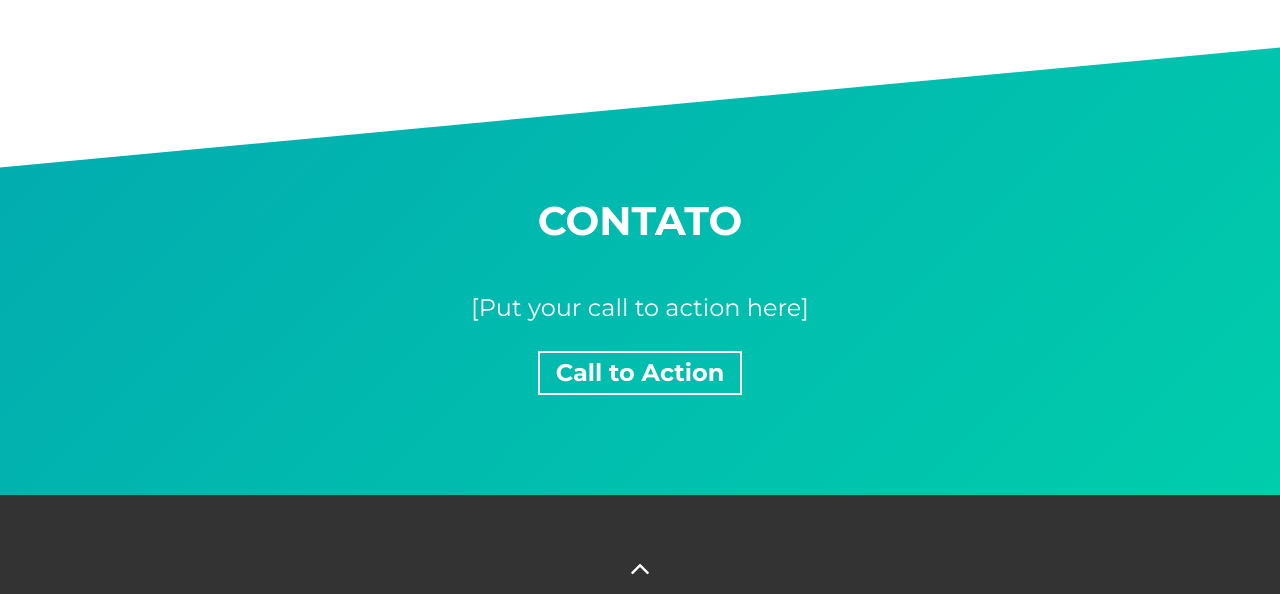
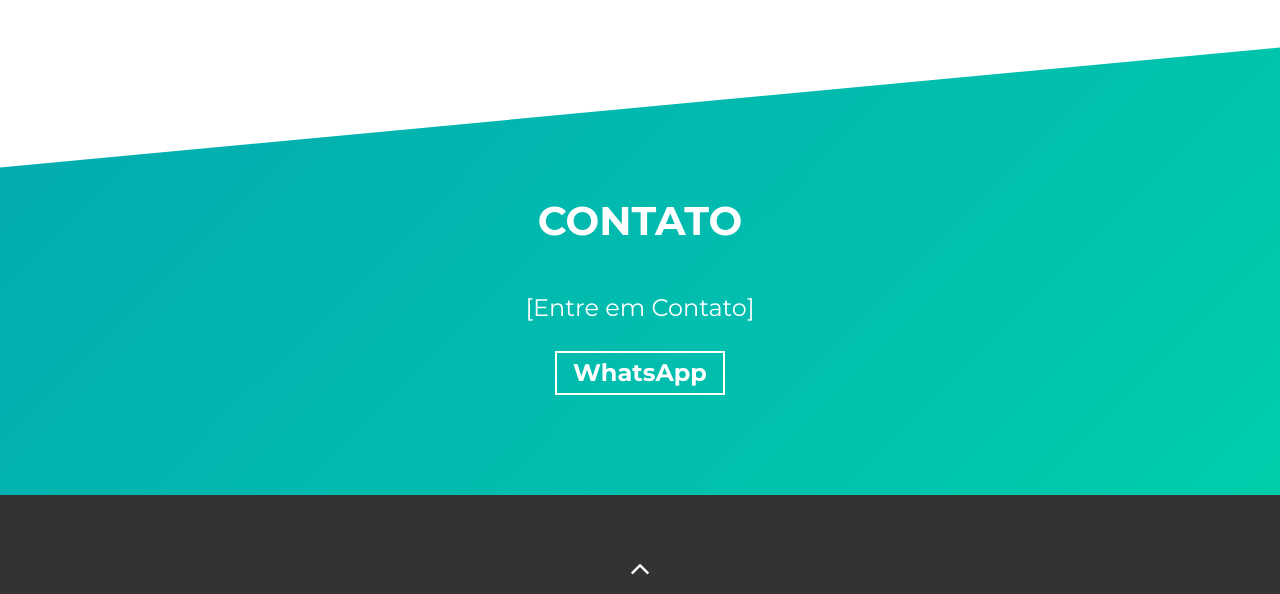
Before and after one commit to marcosarl/marcosarl, a website built with Parcel: page src/index.html in a window 1280 px wide. Shown: the part 2619-3213 px from the top of the page. Built offline with nearby package versions, Linux system fonts and the light colour scheme; files whose address does not match are found by name.

Commit message:
Update index.html

```diff
--- a/src/index.html
+++ b/src/index.html
@@ -281,13 +281,13 @@
       <div class="container">
         <h2 class="section-title">contato</h2>
         <div class="contact-wrapper load-hidden">
-          <p class="contact-wrapper__text">[Put your call to action here]</p>
+          <p class="contact-wrapper__text">[Entre em Contato]</p>
           <a
             rel="noreferrer"
             target="_blank"
             class="cta-btn cta-btn--resume"
-            href="mailto:example@email.com"
-            >Call to Action</a
+            href="https://wa.me/5511964678773?text=Entre%20em%20contato"
+            >WhatsApp</a
           >
         </div>
       </div>
```
